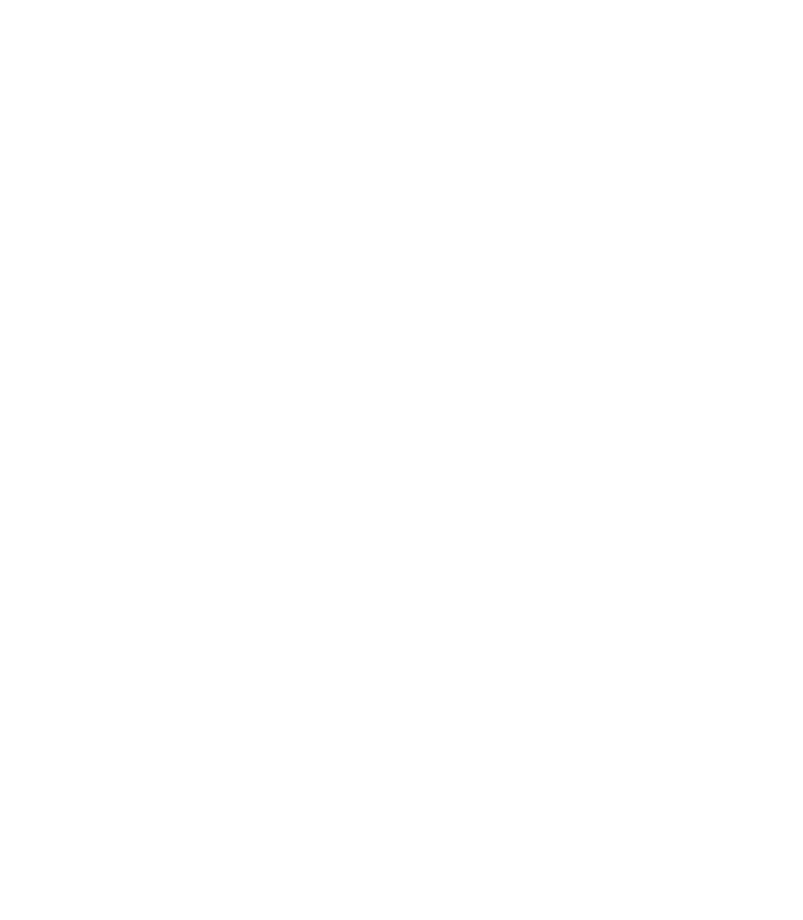
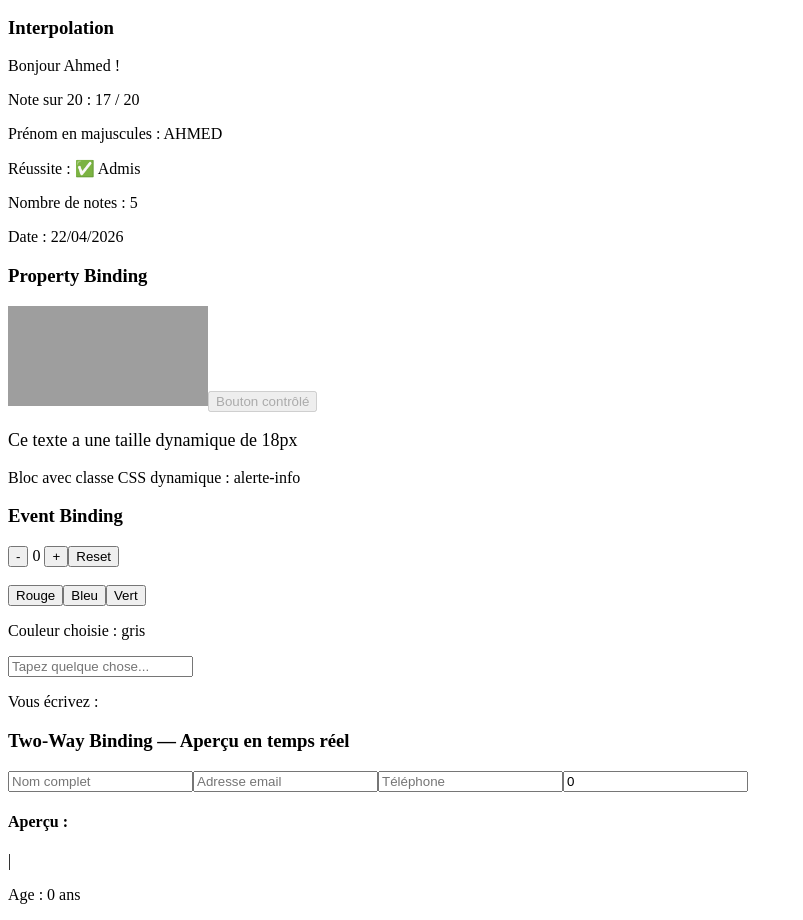
Before and after one commit to khalilmaad/TP-Angular-Gestion-Contacts, an Angular app: page / in a window 1280 px wide. Shown: the part 181-1101 px from the top of the page, without its empty margins (0-803 px from the left). Before the commit the page ends 800 px from the top, so only its background shows below. Built offline with nearby package versions, Linux system fonts and the light colour scheme; grey boxes are pictures that could not be loaded.

Commit message:
test : Les 4 types de Data Binding

```diff
--- a/src/app/formulaire-contact/formulaire-contact.html
+++ b/src/app/formulaire-contact/formulaire-contact.html
@@ -1,6 +1,82 @@
 <!-- formulaire-contact.html -->
 <div>
-<h2>{{ titre }}</h2>
-<p>Version : {{ version }}</p>
-<p>Bonjour depuis le composant formulaire-contact!</p>
+    <h2>{{ titre }}</h2>
+    <p>Version : {{ version }}</p>
+    <p>Bonjour depuis le composant formulaire-contact!</p>
 </div>
+
+<!-- Partie A : Interpolation -->
+<section>
+    <h3>Interpolation</h3>
+    <!-- 1. Afficher le prénom -->
+    <p>Bonjour {{ prenom }} !</p>
+    <!-- 2. Calcul arithmétique -->
+    <p>Note sur 20 : {{ note }} / 20</p>
+    <!-- 3. Méthode JavaScript dans l'expression -->
+    <p>Prénom en majuscules : {{ prenom.toUpperCase() }}</p>
+    <!-- 4. Opérateur ternaire -->
+    <p>Réussite : {{ note >= 10 ? '✅ Admis' : '❌ Refusé' }}</p>
+    <!-- 5. Propriété d'un tableau -->
+    <p>Nombre de notes : {{ notes.length }}</p>
+    <!-- 6. Date du jour -->
+    <p>Date : {{ dateAujourdhui }}</p>
+</section>
+
+<!-- Partie B : Property Binding -->
+<section>
+    <h3>Property Binding</h3>
+    <!-- Lier src d'une image -->
+    <img [src]="imageUrl" [alt]="'Photo de ' + prenom" width="200">
+    <!-- Bouton dynamiquement actif/inactif -->
+    <button [disabled]="!boutonActif">Bouton contrôlé</button>
+    <!-- Pour tester : changez boutonActif à true dans le .ts -->
+    <!-- Style dynamique -->
+    <p [style.fontSize.px]="tailleTexte">
+        Ce texte a une taille dynamique de {{ tailleTexte }}px
+    </p>
+    <!-- Classe CSS dynamique -->
+    <div [class]="classeCSS">
+        Bloc avec classe CSS dynamique : {{ classeCSS }}
+    </div>
+</section>
+
+
+<!-- Partie C : Event Binding -->
+<section>
+    <h3>Event Binding</h3>
+    <!-- Compteur avec 3 boutons -->
+    <button (click)="decrementer()">-</button>
+    <span> {{ compteur }} </span>
+    <button (click)="incrementer()">+</button>
+    <button (click)="reinitialiser()">Reset</button>
+    <!-- Passer un paramètre à la méthode -->
+    <br><br>
+    <button (click)="changerCouleur('rouge')">Rouge</button>
+    <button (click)="changerCouleur('bleu')">Bleu</button>
+    <button (click)="changerCouleur('vert')">Vert</button>
+    <p>Couleur choisie : {{ couleurBouton }}</p>
+    <!-- Récupérer l'événement $event -->
+    <input (keyup)="onFrappe($event)" placeholder="Tapez quelque chose...">
+    <p>Vous écrivez : {{ texteInput }}</p>
+</section>
+
+
+<!-- Partie D : Two-Way Binding -->
+<section>
+    <h3>Two-Way Binding — Aperçu en temps réel</h3>
+    <input [(ngModel)]="nom" placeholder="Nom complet">
+    <input [(ngModel)]="email" type="email" placeholder="Adresse email">
+    <input [(ngModel)]="telephone" placeholder="Téléphone">
+    <input [(ngModel)]="age" type="number" placeholder="Âge">
+    <!-- Aperçu en temps réel -->
+    <div>
+        <h4>Aperçu :</h4>
+        <p><strong>{{ nom }}</strong></p>
+        <p>{{ email }} | {{ telephone }}</p>
+        <p>Age : {{ age }} ans</p>
+        <!-- Bonus : afficher uniquement si nom rempli -->
+        <p *ngIf="nom.length > 0">
+            Bonjour {{ nom }}, votre saisie est en cours !
+        </p>
+    </div>
+</section>
--- a/src/app/formulaire-contact/formulaire-contact.ts
+++ b/src/app/formulaire-contact/formulaire-contact.ts
@@ -11,4 +11,44 @@
 export class FormulaireContact {
   titre: string = 'Formulaire de contact';
   version: string = 'Angular 20';
+  // Propriétés pour l'interpolation
+  prenom: string = 'Ahmed';
+  note: number = 17;
+  notes: number[] = [14, 16, 18, 12, 17];
+  dateAujourdhui: string = new Date().toLocaleDateString('fr-FR');
+
+  imageUrl: string = 'https://picsum.photos/200/100';
+  boutonActif: boolean = false;
+  tailleTexte: number = 18;
+  classeCSS: string = 'alerte-info';
+
+
+  compteur: number = 0;
+  couleurBouton: string = 'gris';
+  texteInput: string = '';
+  incrementer(): void {
+    this.compteur++;
+  }
+  decrementer(): void {
+    if (this.compteur > 0) this.compteur--;
+  }
+
+
+  reinitialiser(): void {
+    this.compteur = 0;
+  }
+  changerCouleur(c: string): void {
+    this.couleurBouton = c;
+  }
+  onFrappe(event: Event): void {
+    const input = event.target as HTMLInputElement;
+    this.texteInput = input.value;
+  }
+
+
+  // Propriétés liées au formulaire
+  nom: string = '';
+  email: string = '';
+  telephone: string = '';
+  age: number = 0;
 }
```
